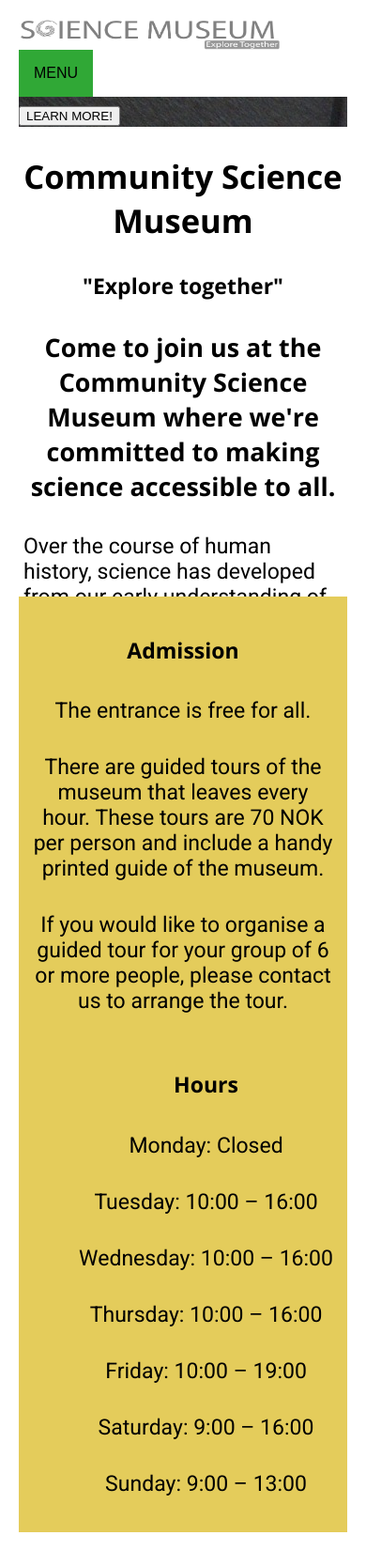
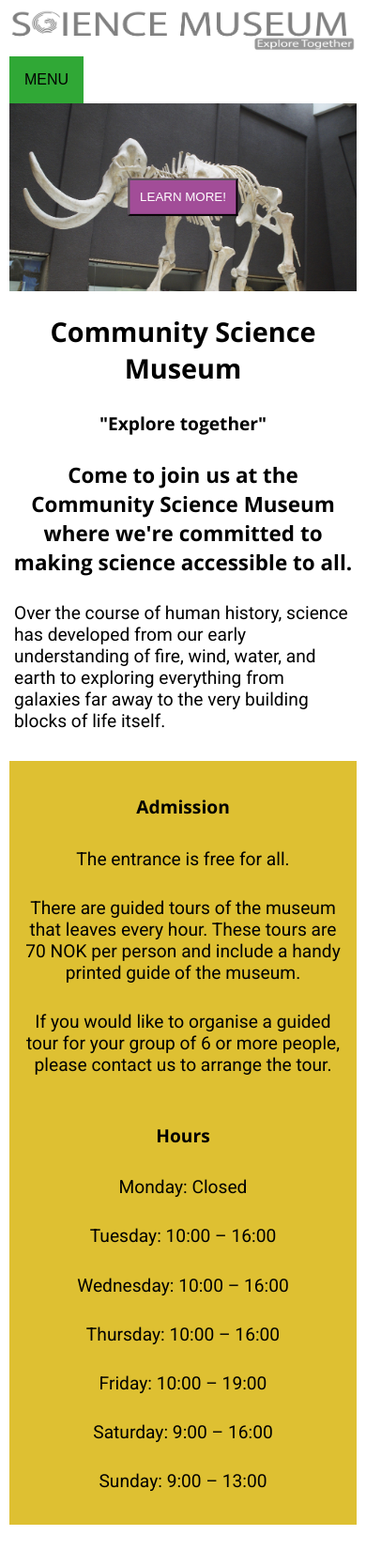
Before and after one commit to Boip-no/ScienseMuseum, a plain HTML site: page index.html in a window 390 px wide. Shown: the whole page at 94% size. Drawn offline with nearby package versions, Linux system fonts and the light colour scheme.

Commit message:
edited pic and button

```diff
--- a/css/styles.css
+++ b/css/styles.css
@@ -6,7 +6,7 @@ a24d98 - purple
 30a836 - green
 */
 
-Html, body {
+Html body {
   flex-direction: column;
   display: block;
   font-family: 'Open Sans', sans-serif;
@@ -19,12 +19,10 @@ header {
   display: flex;
   flex-direction: row;
 }
-#logo {
-  width: 80%;
-  display: flex;
-}
+
 .menu {
   width: 20%;
+  display: flex;
 }
 p {
   padding: 5px;
@@ -48,21 +46,21 @@ p {
 footer {
   display: flex;
   flex-direction: column;
-  flex-wrap: wrap;
-  align-items: flex-end;
   align-content: center;
   background: rgba(222, 192, 50, 0.8);
-  padding: 10px;
 }
-.admission {
+.footer {
+  flex-direction: column;
+  text-align: center;
+}
+/*.admission {
   flex-direction: column;
   text-align: center;
 }
 .hours {
   flex-direction: column;
-  text-align: center;
-  font-size: 1em;
-}
+  justify-content: center;
+}*/
 /*
 dec032 - yellow
 3788c8 - blue
@@ -153,15 +151,37 @@ a24d98 - purple
   }
 
   .headerImage {
+    background-image: url(../images/mammoth.jpg);
+    min-height: 200px;
+    min-width: 100%;
+    background-repeat: no-repeat;
+    background-size: cover;
+    position: relative;
+  }
+  .learnbtn {
+    background: #a24d98;
+    padding: 0.8em;
+    padding: #a24d98;
+    align-content: flex-end;
+    position: absolute;
+    color: white;
+    top: 50%;
+    left: 50%;
+    transform: translate(-50%, -50%);
+  }
+  footer {
     display: flex;
-    justify-content: flex-end;
     flex-direction: column;
-    background: url(../images/mammoth.jpg);
-    width: 100%;
+    background: #dec032;
+    padding: 10px;
   }
 }
 /* Laptop and Desktop */
 @media only screen and (min-width: 700px){
+  #logo {
+    width: 100%;
+    flex-direction: column;
+  }
   #nav-home {
     background: white;
     color: black;
@@ -191,6 +211,26 @@ a24d98 - purple
     text-decoration: none;
     color: white;
     text-align: right;
+    flex-direction: row;
+  }
+  .headerImage {
+    background-image: url(../images/mammoth.jpg);
+    min-height: 700px;
+    min-width: 100%;
+    background-repeat: no-repeat;
+    background-size: cover;
+    position: relative;
+  }
+  .learnbtn {
+    background: #a24d98;
+    padding: 0.8em;
+    padding: #a24d98;
+    align-content: center;
+    position: absolute;
+    top: 90%;
+    left: 10%;
+
+    color: white;
   }
   footer {
     display: flex;
--- a/index.html
+++ b/index.html
@@ -36,7 +36,8 @@
 
     <main>
       <div class="headerImage">
-        <a href="index.html"><button>LEARN MORE!</button></a>
+        <!--<img src="images/mammoth.jpg" alt="">-->
+        <a href="index.html"><button class="learnbtn">LEARN MORE!</button></a>
       </div>
       <div class="container">
           <div class="col1">
@@ -54,7 +55,7 @@
       </div>
     </main>
 
-    <footer>
+    <footer class="footer">
       <div class="admission">
         <h4>Admission</h4>
           <p>The entrance is free for all.
```
